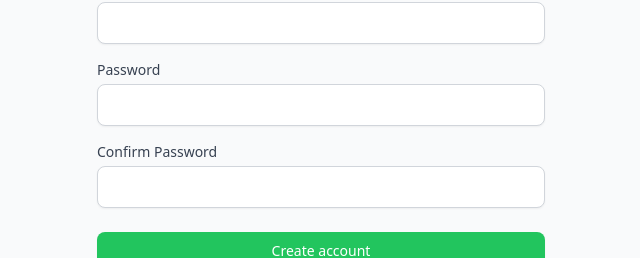
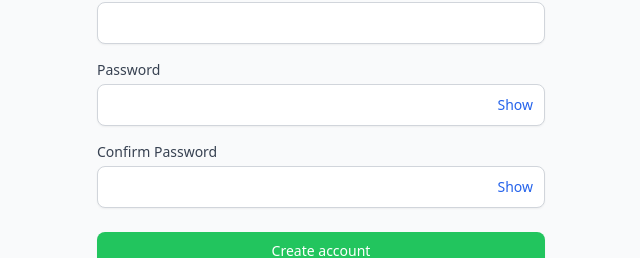
Before and after one commit to BTheCoderr/MeetopiaAPP, a Next.js app: page /auth/signup in a window 1280 px wide. Shown: the part 353-611 px from the top of the page, without its empty margins (319-959 px from the left). Built offline with nearby package versions, Linux system fonts and the light colour scheme; no server answers.

Commit message:
Add password visibility controls to signup

```diff
--- a/src/app/auth/signup/page.tsx
+++ b/src/app/auth/signup/page.tsx
@@ -7,6 +7,8 @@ export default function SignUpPage() {
   const [username, setUsername] = useState('')
   const [password, setPassword] = useState('')
   const [confirmPassword, setConfirmPassword] = useState('')
+  const [showPassword, setShowPassword] = useState(false)
+  const [showConfirmPassword, setShowConfirmPassword] = useState(false)
   const [error, setError] = useState('')
   const [success, setSuccess] = useState('')
   const [isLoading, setIsLoading] = useState(false)
@@ -113,31 +115,51 @@ export default function SignUpPage() {
               <label htmlFor="password" className="block text-sm font-medium text-gray-700">
                 Password
               </label>
+              <div className="relative mt-1">
                 <input
                   id="password"
                   name="password"
-                type="password"
+                  type={showPassword ? 'text' : 'password'}
                   autoComplete="new-password"
                   required
                   value={password}
                   onChange={(e) => setPassword(e.target.value)}
-                className="mt-1 block w-full px-3 py-2 border border-gray-300 rounded-lg shadow-sm focus:outline-none focus:ring-blue-500 focus:border-blue-500"
+                  className="block w-full px-3 py-2 pr-16 border border-gray-300 rounded-lg shadow-sm focus:outline-none focus:ring-blue-500 focus:border-blue-500"
                 />
+                <button
+                  type="button"
+                  onClick={() => setShowPassword(value => !value)}
+                  className="absolute inset-y-0 right-0 px-3 text-sm font-medium text-blue-600"
+                  aria-label={showPassword ? 'Hide password' : 'Show password'}
+                >
+                  {showPassword ? 'Hide' : 'Show'}
+                </button>
+              </div>
             </div>
             <div>
               <label htmlFor="confirmPassword" className="block text-sm font-medium text-gray-700">
                 Confirm Password
               </label>
+              <div className="relative mt-1">
                 <input
                   id="confirmPassword"
                   name="confirmPassword"
-                type="password"
+                  type={showConfirmPassword ? 'text' : 'password'}
                   autoComplete="new-password"
                   required
                   value={confirmPassword}
                   onChange={(e) => setConfirmPassword(e.target.value)}
-                className="mt-1 block w-full px-3 py-2 border border-gray-300 rounded-lg shadow-sm focus:outline-none focus:ring-blue-500 focus:border-blue-500"
+                  className="block w-full px-3 py-2 pr-16 border border-gray-300 rounded-lg shadow-sm focus:outline-none focus:ring-blue-500 focus:border-blue-500"
                 />
+                <button
+                  type="button"
+                  onClick={() => setShowConfirmPassword(value => !value)}
+                  className="absolute inset-y-0 right-0 px-3 text-sm font-medium text-blue-600"
+                  aria-label={showConfirmPassword ? 'Hide confirmation password' : 'Show confirmation password'}
+                >
+                  {showConfirmPassword ? 'Hide' : 'Show'}
+                </button>
+              </div>
             </div>
           </div>
 
```
Lines whose indentation alone changed are shown as unchanged.
